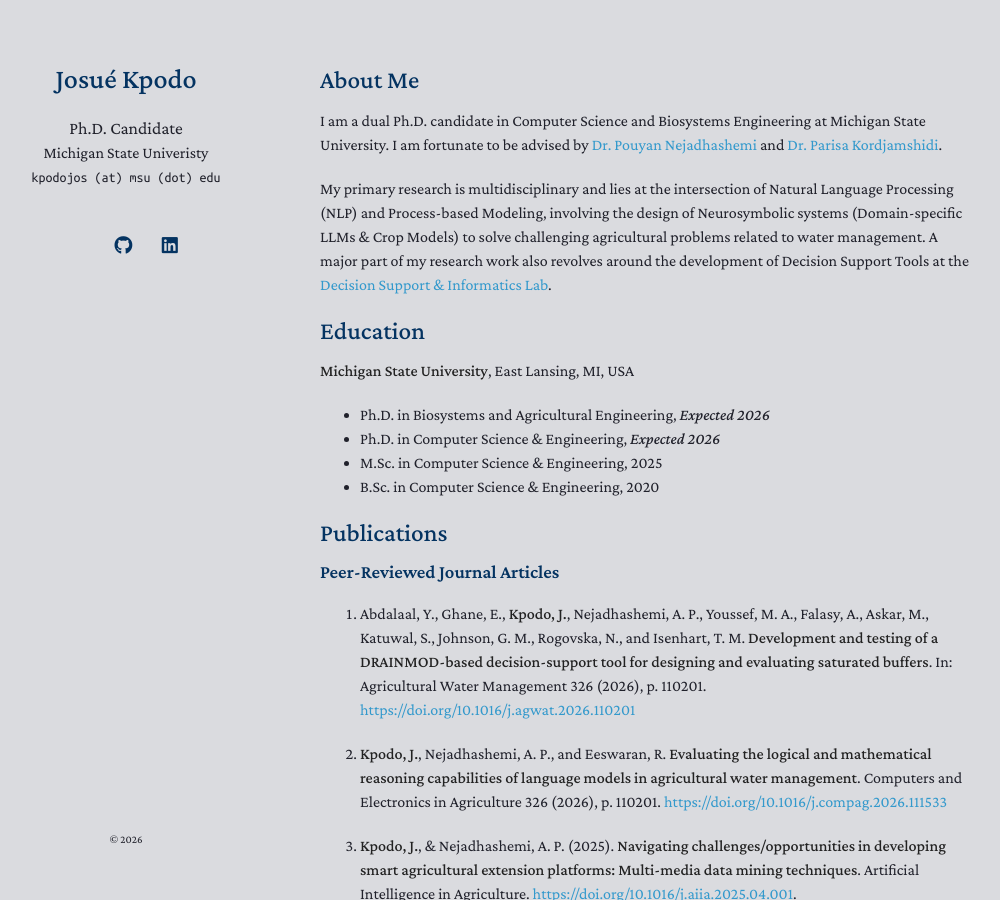
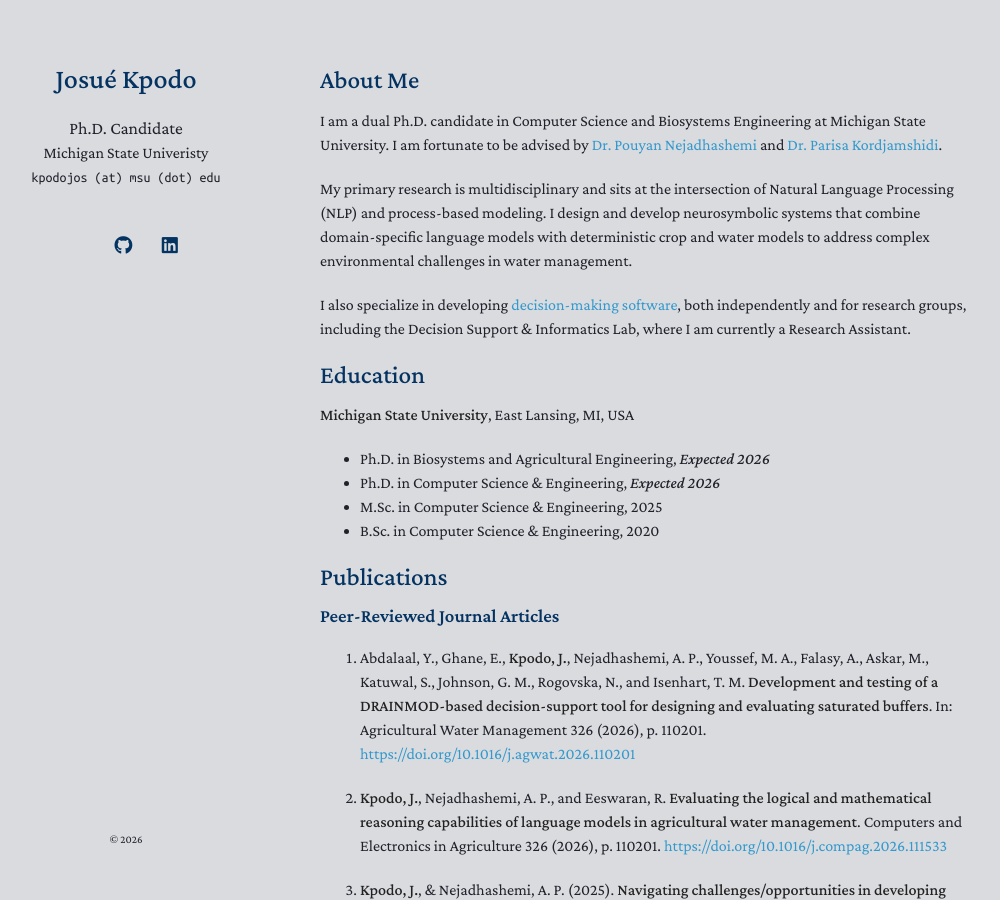
Before and after one commit to eusojk/eusojk.github.io, a Jekyll site: the page built from index.md, in a window 1280 px wide and 900 px high. Shown: the whole window, without its empty margins (150-1150 px from the left). Built offline with Jekyll 4.4.1, drawn with Linux system fonts in a browser that asks for light colours; nearby versions of some CDN libraries; a style sheet for code colours, icons or effects is not loaded; our own code applies the rules of GitHub Pages for plain Markdown files; part of the change alters nothing that is shown; some of the changed text lies outside the part shown.

Commit message:
updated links to dsts

```diff
--- a/index.md
+++ b/index.md
@@ -6,8 +6,10 @@ layout: homepage
 
 I am a dual Ph.D. candidate in Computer Science  and Biosystems Engineering at Michigan State University. I am fortunate to be advised by [Dr. Pouyan Nejadhashemi](https://www.egr.msu.edu/bae/profiles/pouyan) and [Dr. Parisa Kordjamshidi](https://www.cse.msu.edu/~kordjams/).
 
+My primary research is multidisciplinary and sits at the intersection of Natural Language Processing (NLP) and process-based modeling. I design and develop neurosymbolic systems that combine domain-specific language models with deterministic crop and water models to address complex environmental challenges in water management.
 
-My primary research is multidisciplinary and lies at the intersection of Natural Language Processing (NLP) and Process-based Modeling, involving the design of Neurosymbolic systems (Domain-specific LLMs & Crop Models) to solve challenging agricultural problems related to water management. A major part of my research work also revolves around the development of Decision Support Tools at the [Decision Support & Informatics Lab](https://dsiweb.cse.msu.edu/).
+I also specialize in developing [decision-making software](#decision-support-tools), both independently and for research groups, including the Decision Support & Informatics Lab, where I am currently a Research Assistant.
+
 
 ## Education
 
@@ -69,11 +71,16 @@ in Agriculture 326 (2026), p. 110201. [https://doi.org/10.1016/j.compag.2026.111
 
 
 ## Decision Support Tools
-- [Saturated Buffer Decision Support Tool (link coming soon)]()
-- [Plumbing Water Quality Tool]()
-<!-- - [Plumbing Water Quality Tool](https://dsiweb.cse.msu.edu/waterquality/water-quality) -->
-- [QMRA DST]()
-<!-- - [QMRA DST](https://dsiweb.cse.msu.edu/waterquality/qmra) -->
-- [Rosetta DST]()
-<!-- - [Rosetta DST](https://dsiweb.cse.msu.edu/rosetta/) -->
-<!-- - [Drain Sedimentation Tool](https://dsiweb.cse.msu.edu/envelope/) -->
+
+### Personal open source software
+- Global Soil Explorer: [Interactive Map](https://soilmap.josuekpodo.com) · [API Docs](https://soil-query-production.up.railway.app/swagger-ui/)
+
+### At the [Decision Support & Informatics Lab](https://dsiweb.cse.msu.edu/)
+- [Saturated Buffer Decision Support Tool](https://dsiweb.cse.msu.edu/DrainToolApp/index.html)
+- [Plumbing Water Quality Tool](https://dsiweb.cse.msu.edu/waterquality/water-quality)
+- [QMRA DST](https://dsiweb.cse.msu.edu/waterquality/qmra)
+- [Rosetta DST](https://dsiweb.cse.msu.edu/rosetta/)
+- [Drain Sedimentation Tool](https://dsiweb.cse.msu.edu/envelope/)
+
+### At the AASM Labs
+- [Climate Agriculture Management Decision Tool (CAMDT)]()
```
